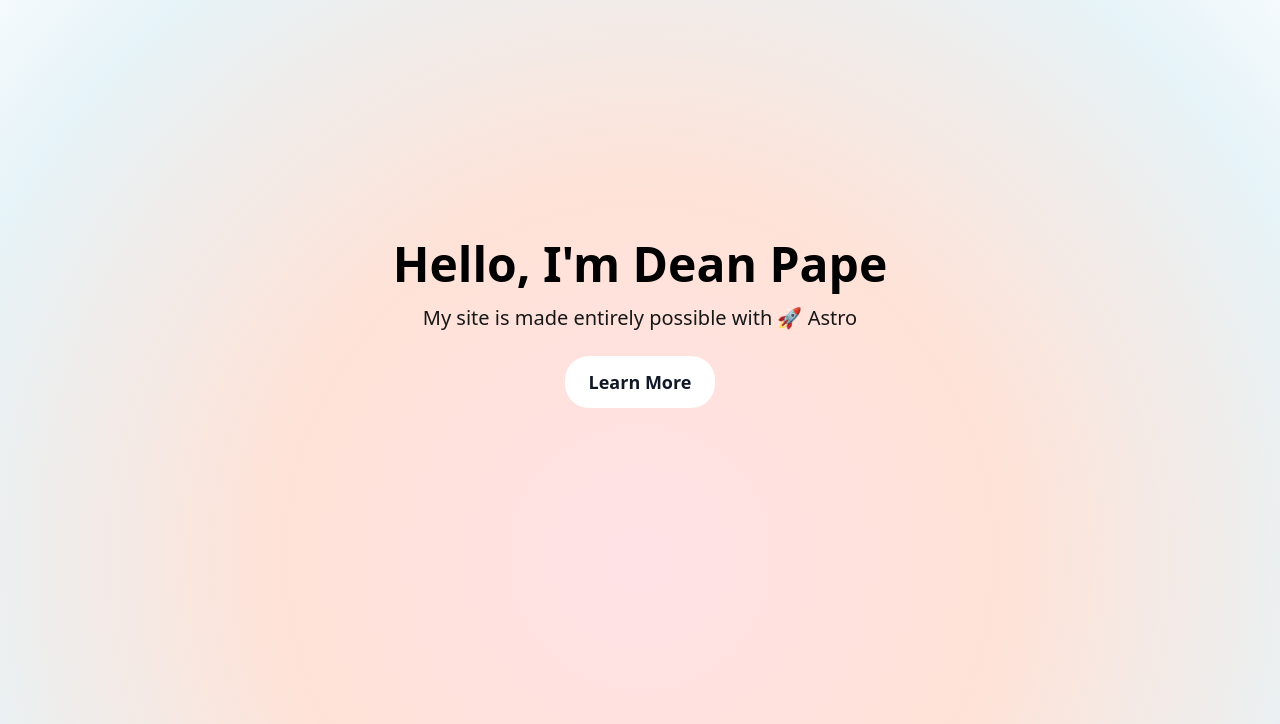
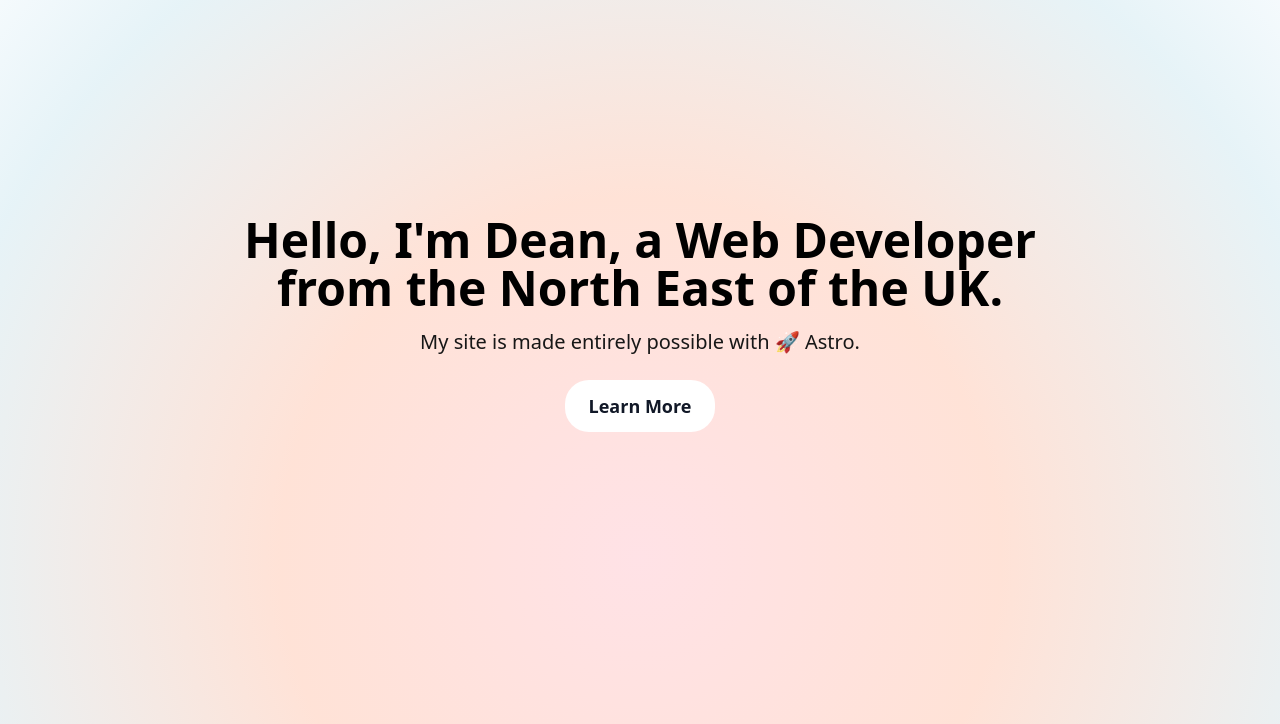
Before and after one commit to DPapey/dpapey-astro, an Astro site: page / in a window 1280 px wide. Shown: the part 76-800 px from the top of the page. Built offline with nearby package versions, Linux system fonts and the light colour scheme; Astro itself is replaced by a stand-in of ours.

Commit message:
Altered Hero

```diff
--- a/src/components/Hero.astro
+++ b/src/components/Hero.astro
@@ -6,12 +6,15 @@ import H1 from "../components/H1.astro";
   id="hero"
   class="relative flex items-center h-screen justify-center text-white bg-radial animate-gradient-shift"
 >
-  <div class="text-center">
-    <H1 title="Hello, I'm Dean Pape" class="" />
+  <div class="text-center max-w-4xl">
+    <H1
+      title="Hello, I'm Dean, a Web Developer from the North East of the UK."
+      class=""
+    />
     <p
       class="mt-4 text-xl max-w-2xl mx-auto text-neutral-900 dark:text-neutral-100"
     >
-      My site is made entirely possible with 🚀 Astro
+      My site is made entirely possible with 🚀 Astro.
     </p>
     <a
       href="/about"
```
